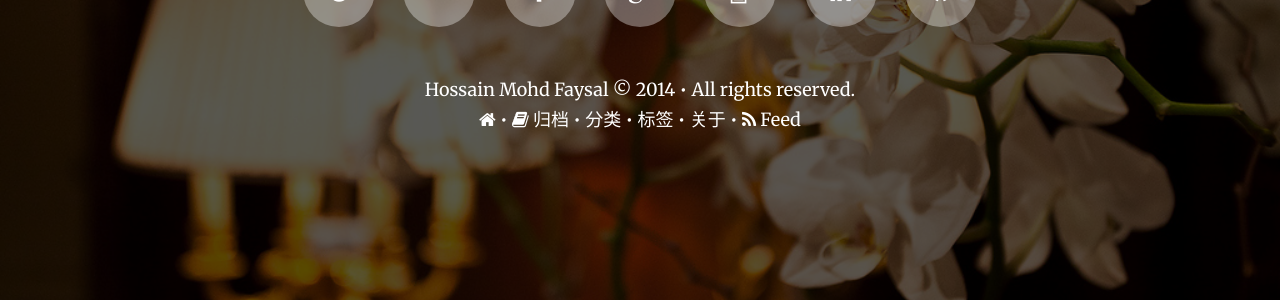
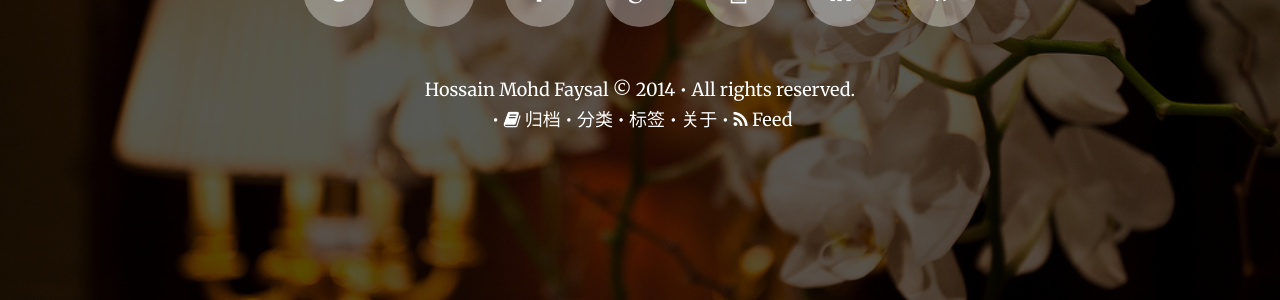
Before and after one commit to Jbeauty/jbeauty.github.com, a Jekyll site: the page built from index.html, in a window 1280 px wide. Shown: the part 4368-4668 px from the top of the page. Built offline with Jekyll 4.4.1, drawn with Linux system fonts in a browser that asks for light colours; nearby versions of some CDN libraries; the list of posts is cut into pages by our own code.

Commit message:
change blog info

```diff
--- a/_config.yml
+++ b/_config.yml
@@ -49,10 +49,10 @@
 # Links to include in footer navigation
 # For external links add external: true
 links:
-  - title: 主页
+  - title: <i class="icon-book"></i>主页
     url: /
     external: false
-    icon: home
+    icon: icon-book
   - title: <i class="icon-book"></i> 归档
     url: /documentation
   - title: 分类
```
